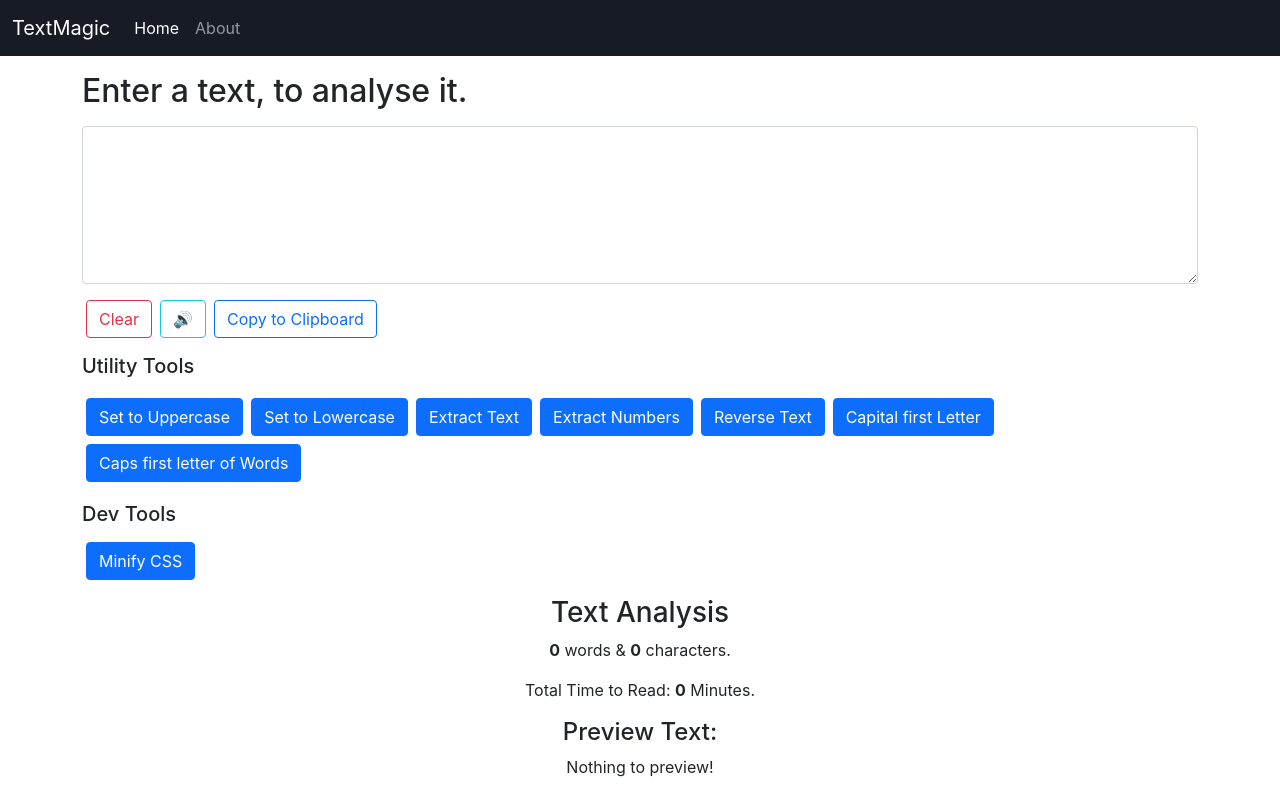
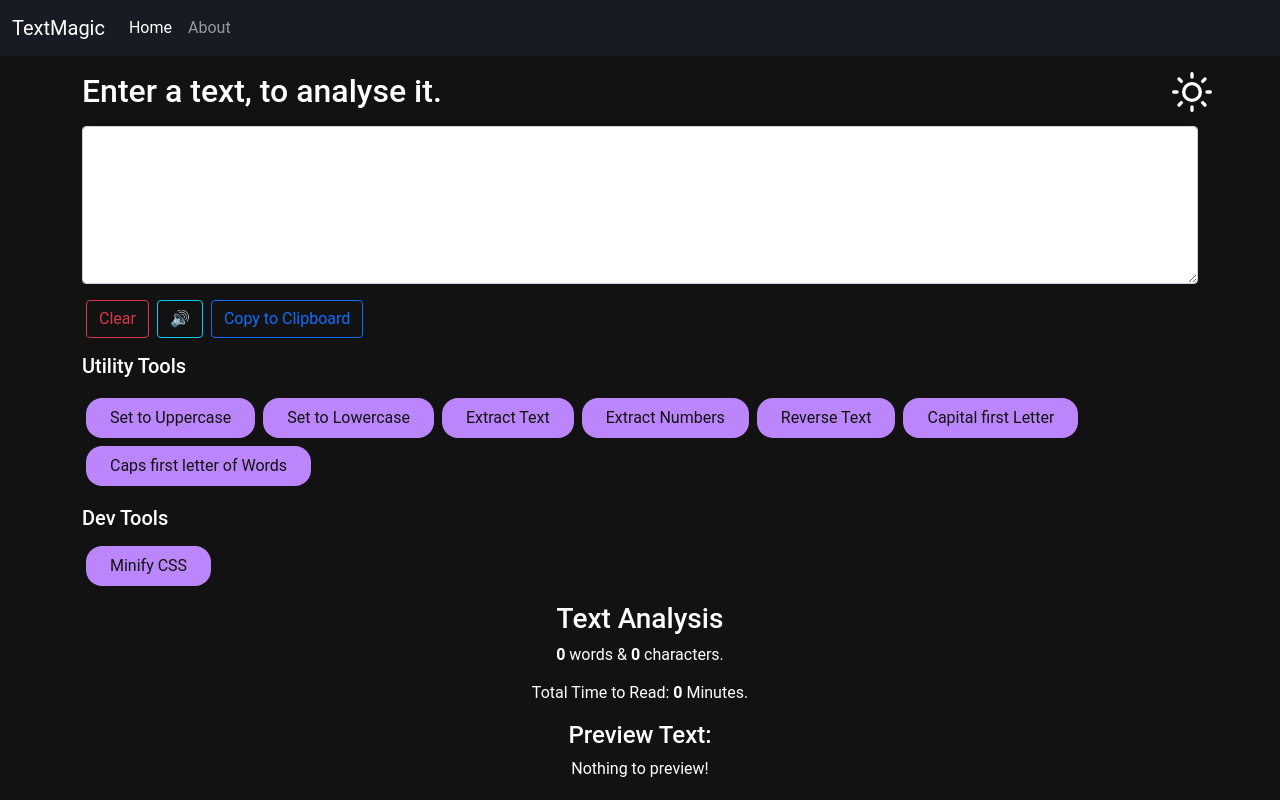
Before and after one commit to TheSGJ/TextMagic-React, a React (Create React App) app: page / in a window 1280 px wide. Built offline with nearby package versions, Linux system fonts and the light colour scheme.

Commit message:
New functions

```diff
--- a/package.json
+++ b/package.json
@@ -9,6 +9,7 @@
     "react": "^18.0.0",
     "react-dom": "^18.0.0",
     "react-scripts": "5.0.0",
+    "styled-components": "^5.3.5",
     "web-vitals": "^2.1.0"
   },
   "scripts": {
--- a/src/App.js
+++ b/src/App.js
@@ -1,13 +1,34 @@
 import "./App.css";
 import Navbar from "./components/Navbar";
 import Textform from "./components/Textform";
+import { Toggle } from './components/Toggle';
+import { useDarkMode } from './styles/useDarkMode';
+import { GlobalStyles, lightTheme, darkTheme } from './styles/globalStyles';
+import styled, { ThemeProvider } from 'styled-components';
+
+const Container = styled.div`
+
+
+`;
 
 function App() {
+  const [ theme, toggleTheme ] = useDarkMode();
+  const themeMode = theme === 'light' ? lightTheme : darkTheme;
   return (
-    <>
+
+
+
+
+      <ThemeProvider theme={themeMode}>
       <Navbar title="TextMagic"/>
-      <Textform heading="Enter a text, to analyse it."/>
-    </>
+      <Container>
+        <GlobalStyles />
+        <div className="container my-1">
+        <Toggle theme={theme} toggleTheme={toggleTheme} />
+        </div>
+        <Textform heading="Enter a text, to analyse it."/>
+      </Container>
+    </ThemeProvider>
   );
 }
 
--- /dev/null
+++ b/src/components/Toggle.js
@@ -0,0 +1,22 @@
+import React from 'react';
+import styled from 'styled-components';
+
+let Sun, Moon;
+
+Sun = Moon = styled.svg`
+  position: absolute;
+  right: 4rem;
+  transition: all .5s linear;
+  height: 40px;
+`;
+
+export const Toggle = ({ theme, toggleTheme }) => {
+  console.log(theme);
+  return (
+    <div onClick={toggleTheme}>
+      { theme === 'light' ? <Moon xmlns="http://www.w3.org/2000/svg" width="48" height="48" viewBox="0 0 24 24" fill="none" stroke="#212121" strokeWidth="2" strokeLinecap="round" strokeLinejoin="round" className="feather feather-moon"><path d="M21 12.79A9 9 0 1 1 11.21 3 7 7 0 0 0 21 12.79z"></path></Moon>
+      :
+      <Sun xmlns="http://www.w3.org/2000/svg" width="48" height="48" viewBox="0 0 24 24" fill="none" stroke="#fff" strokeWidth="2" strokeLinecap="round" strokeLinejoin="round" className="feather feather-sun"><circle cx="12" cy="12" r="5"></circle><line x1="12" y1="1" x2="12" y2="3"></line><line x1="12" y1="21" x2="12" y2="23"></line><line x1="4.22" y1="4.22" x2="5.64" y2="5.64"></line><line x1="18.36" y1="18.36" x2="19.78" y2="19.78"></line><line x1="1" y1="12" x2="3" y2="12"></line><line x1="21" y1="12" x2="23" y2="12"></line><line x1="4.22" y1="19.78" x2="5.64" y2="18.36"></line><line x1="18.36" y1="5.64" x2="19.78" y2="4.22"></line></Sun> }
+    </div>
+  )
+}
--- /dev/null
+++ b/src/styles/globalStyles.js
@@ -0,0 +1,39 @@
+import { createGlobalStyle } from 'styled-components';
+
+export const GlobalStyles = createGlobalStyle`
+  body {
+    background: ${({ theme }) => theme.body};
+    color: ${({ theme }) => theme.text};
+    font-family: 'Roboto', sans-serif;
+    transition: all .5s linear;
+  }
+
+  p {
+    line-height: 1.4rem;
+  }
+
+  .btn-primary {
+    background: ${({ theme }) => theme.primary};
+    color: ${({ theme }) => theme.body};
+    padding: 0.5rem 1.5rem;
+    font-size: 1rem;
+    border-radius: 1rem;
+    cursor: pointer;
+    outline: none;
+    border: none;
+    transition: all .5s linear;
+
+  }
+`;
+
+export const lightTheme = {
+  body: '#fff',
+  text: '#121212',
+  primary: '#6200ee',
+};
+
+export const darkTheme = {
+  body: '#121212',
+  text: '#fff',
+  primary: '#bb86fc',
+};
--- /dev/null
+++ b/src/styles/useDarkMode.js
@@ -0,0 +1,21 @@
+import { useState, useEffect } from 'react'
+
+export const useDarkMode = () => {
+  const [ theme, setTheme ] = useState('dark');
+
+  const setMode = mode => {
+    window.localStorage.setItem('theme', mode);
+    setTheme(mode);
+  }
+
+  const toggleTheme = () => {
+    theme === 'dark' ? setMode('light') : setMode('dark');
+  }
+
+  useEffect(() => {
+    const localTheme = window.localStorage.getItem('theme');
+    localTheme ? setTheme(localTheme) : setMode('dark');
+  }, []);
+
+  return [ theme, toggleTheme ];
+}
```
Also changed, not shown: 1 other file (tests, documents, lock files or other folders).
